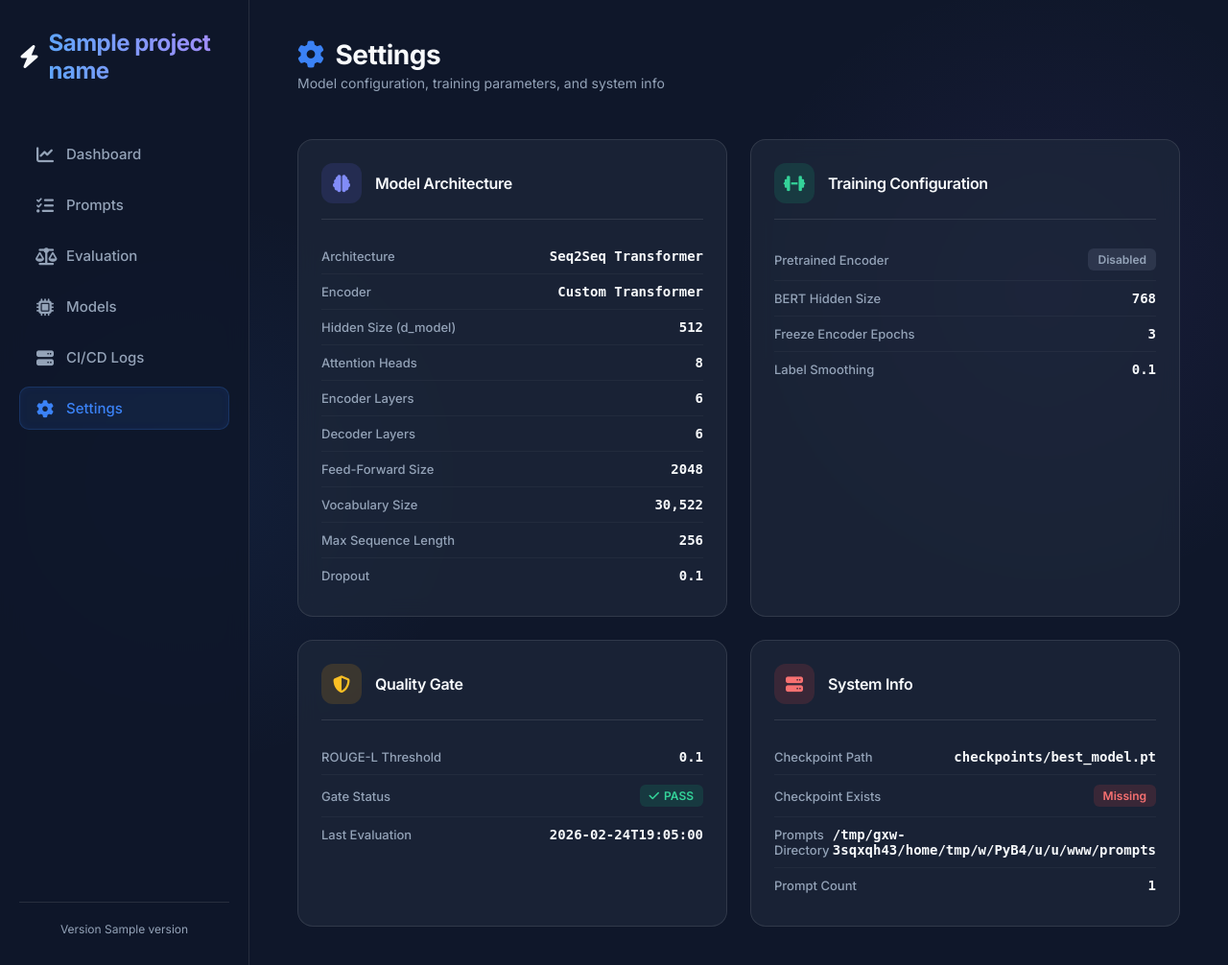
After one commit to v4run3/PromptOps, a FastAPI app: template app/templates/settings.html in a window 1280 px wide. The commit adds this page. Shown: the whole page at 96% size. Run offline with FastAPI, Linux system fonts and the light colour scheme; the template is opened without the code that fills it: most values are stand-ins (such as "Sample title", 1, 10 or a date in 2020).

Commit message:
feat: add Settings page with model config, quality gate, and system info

```diff
--- a/app/routes/api.py
+++ b/app/routes/api.py
@@ -73,3 +73,56 @@ async def metrics():
         "model_version": model_name if has_model else "No checkpoint found",
         "phase": phase,
     }
+
+
+@router.get("/settings")
+async def settings():
+    """Return model configuration, training params, and system info."""
+    from model.config import ModelConfig
+    config = ModelConfig()
+
+    # Read eval results for quality gate info
+    eval_data = {}
+    if EVAL_RESULTS_PATH.exists():
+        try:
+            with open(EVAL_RESULTS_PATH, "r") as f:
+                eval_data = json.load(f)
+        except (json.JSONDecodeError, KeyError):
+            pass
+
+    # Count prompts
+    prompt_count = 0
+    if PROMPTS_DIR.exists():
+        prompt_count = len(list(PROMPTS_DIR.glob("*.yaml")))
+
+    return {
+        "architecture": {
+            "type": "Seq2Seq Transformer",
+            "encoder": "BERT-base-uncased" if config.use_pretrained_encoder else "Custom Transformer",
+            "d_model": config.d_model,
+            "n_heads": config.n_heads,
+            "n_encoder_layers": config.n_encoder_layers,
+            "n_decoder_layers": config.n_decoder_layers,
+            "d_ff": config.d_ff,
+            "vocab_size": config.vocab_size,
+            "max_seq_len": config.max_seq_len,
+            "dropout": config.dropout,
+        },
+        "training": {
+            "use_pretrained_encoder": config.use_pretrained_encoder,
+            "bert_hidden_size": config.bert_hidden_size,
+            "freeze_encoder_epochs": config.freeze_encoder_epochs,
+            "label_smoothing": config.label_smoothing,
+        },
+        "quality_gate": {
+            "threshold": eval_data.get("threshold", 0.10),
+            "status": eval_data.get("quality_gate", "No data"),
+            "timestamp": eval_data.get("timestamp", None),
+        },
+        "system": {
+            "checkpoint_path": CHECKPOINT_PATH,
+            "checkpoint_exists": os.path.exists(CHECKPOINT_PATH),
+            "prompts_dir": str(PROMPTS_DIR),
+            "prompt_count": prompt_count,
+        },
+    }
--- a/app/static/style.css
+++ b/app/static/style.css
@@ -454,3 +454,131 @@ textarea:focus {
     50% { stroke-dasharray: 90, 150; stroke-dashoffset: -35; }
     100% { stroke-dasharray: 90, 150; stroke-dashoffset: -124; }
 }
+
+/* --- Page Titles (shared across pages) --- */
+.page-title {
+    font-size: 28px;
+    font-weight: 700;
+    letter-spacing: -0.5px;
+    display: flex;
+    align-items: center;
+    gap: 12px;
+}
+
+.page-title i {
+    color: var(--accent-primary);
+}
+
+.page-subtitle {
+    color: var(--text-muted);
+    font-size: 14px;
+    margin-top: 4px;
+}
+
+/* --- Settings Page --- */
+.settings-grid {
+    display: grid;
+    grid-template-columns: repeat(auto-fit, minmax(420px, 1fr));
+    gap: 24px;
+    animation: slideUp 0.6s ease-out backwards;
+    animation-delay: 0.2s;
+}
+
+.settings-card {
+    background: var(--bg-card);
+    backdrop-filter: blur(10px);
+    -webkit-backdrop-filter: blur(10px);
+    border: 1px solid var(--border-color);
+    border-radius: 16px;
+    padding: 24px;
+    transition: all 0.3s ease;
+}
+
+.settings-card:hover {
+    border-color: rgba(255, 255, 255, 0.15);
+    box-shadow: 0 8px 24px rgba(0, 0, 0, 0.15);
+}
+
+.settings-card-header {
+    display: flex;
+    align-items: center;
+    gap: 14px;
+    margin-bottom: 20px;
+    padding-bottom: 16px;
+    border-bottom: 1px solid var(--border-color);
+}
+
+.settings-card-icon {
+    width: 42px;
+    height: 42px;
+    border-radius: 12px;
+    display: flex;
+    align-items: center;
+    justify-content: center;
+    font-size: 18px;
+    flex-shrink: 0;
+}
+
+.settings-card-header h2 {
+    font-size: 16px;
+    font-weight: 600;
+    letter-spacing: -0.3px;
+}
+
+.settings-table {
+    display: flex;
+    flex-direction: column;
+    gap: 0;
+}
+
+.settings-row {
+    display: flex;
+    justify-content: space-between;
+    align-items: center;
+    padding: 10px 0;
+    border-bottom: 1px solid rgba(255, 255, 255, 0.04);
+}
+
+.settings-row:last-child {
+    border-bottom: none;
+}
+
+.settings-label {
+    color: var(--text-muted);
+    font-size: 13px;
+    font-weight: 500;
+}
+
+.settings-value {
+    color: var(--text-main);
+    font-size: 14px;
+    font-weight: 600;
+    font-family: 'JetBrains Mono', 'Fira Code', monospace;
+}
+
+/* --- Badges --- */
+.badge {
+    display: inline-flex;
+    align-items: center;
+    gap: 5px;
+    padding: 4px 10px;
+    border-radius: 6px;
+    font-size: 12px;
+    font-weight: 600;
+    font-family: 'Inter', sans-serif;
+}
+
+.badge-success {
+    background: rgba(16, 185, 129, 0.15);
+    color: #34d399;
+}
+
+.badge-error {
+    background: rgba(239, 68, 68, 0.15);
+    color: #f87171;
+}
+
+.badge-muted {
+    background: rgba(148, 163, 184, 0.15);
+    color: #94a3b8;
+}
--- /dev/null
+++ b/app/templates/settings.html
@@ -0,0 +1,238 @@
+<!DOCTYPE html>
+<html lang="en">
+<head>
+    <meta charset="UTF-8">
+    <meta name="viewport" content="width=device-width, initial-scale=1.0">
+    <title>{{ project_name }} — Settings</title>
+    <link rel="stylesheet" href="https://cdnjs.cloudflare.com/ajax/libs/font-awesome/6.4.0/css/all.min.css">
+    <link rel="stylesheet" href="/static/style.css">
+</head>
+<body>
+
+<div class="container">
+
+    <!-- Sidebar -->
+    <aside class="sidebar">
+        <div class="logo">
+            <i class="fa-solid fa-bolt"></i> <span>{{ project_name }}</span>
+        </div>
+
+        <nav>
+            <a href="/"><i class="fa-solid fa-chart-line"></i> Dashboard</a>
+            <a href="/prompts"><i class="fa-solid fa-list-check"></i> Prompts</a>
+            <a href="/evaluation"><i class="fa-solid fa-scale-balanced"></i> Evaluation</a>
+            <a href="/models"><i class="fa-solid fa-microchip"></i> Models</a>
+            <a href="#"><i class="fa-solid fa-server"></i> CI/CD Logs</a>
+            <a href="/settings" class="active"><i class="fa-solid fa-gear"></i> Settings</a>
+        </nav>
+
+        <div class="sidebar-footer">
+            <p>Version {{ version }}</p>
+        </div>
+    </aside>
+
+    <!-- Main Content -->
+    <main class="main-content">
+
+        <header class="topbar">
+            <div>
+                <h1 class="page-title"><i class="fa-solid fa-gear"></i> Settings</h1>
+                <p class="page-subtitle">Model configuration, training parameters, and system info</p>
+            </div>
+        </header>
+
+        <!-- Settings Grid -->
+        <div class="settings-grid">
+
+            <!-- Model Architecture -->
+            <section class="settings-card">
+                <div class="settings-card-header">
+                    <div class="settings-card-icon" style="background: rgba(99, 102, 241, 0.15); color: #818cf8;">
+                        <i class="fa-solid fa-brain"></i>
+                    </div>
+                    <h2>Model Architecture</h2>
+                </div>
+                <div class="settings-table">
+                    <div class="settings-row">
+                        <span class="settings-label">Architecture</span>
+                        <span class="settings-value" id="archType">—</span>
+                    </div>
+                    <div class="settings-row">
+                        <span class="settings-label">Encoder</span>
+                        <span class="settings-value" id="encoderType">—</span>
+                    </div>
+                    <div class="settings-row">
+                        <span class="settings-label">Hidden Size (d_model)</span>
+                        <span class="settings-value" id="dModel">—</span>
+                    </div>
+                    <div class="settings-row">
+                        <span class="settings-label">Attention Heads</span>
+                        <span class="settings-value" id="nHeads">—</span>
+                    </div>
+                    <div class="settings-row">
+                        <span class="settings-label">Encoder Layers</span>
+                        <span class="settings-value" id="encLayers">—</span>
+                    </div>
+                    <div class="settings-row">
+                        <span class="settings-label">Decoder Layers</span>
+                        <span class="settings-value" id="decLayers">—</span>
+                    </div>
+                    <div class="settings-row">
+                        <span class="settings-label">Feed-Forward Size</span>
+                        <span class="settings-value" id="dFF">—</span>
+                    </div>
+                    <div class="settings-row">
+                        <span class="settings-label">Vocabulary Size</span>
+                        <span class="settings-value" id="vocabSize">—</span>
+                    </div>
+                    <div class="settings-row">
+                        <span class="settings-label">Max Sequence Length</span>
+                        <span class="settings-value" id="maxSeqLen">—</span>
+                    </div>
+                    <div class="settings-row">
+                        <span class="settings-label">Dropout</span>
+                        <span class="settings-value" id="dropout">—</span>
+                    </div>
+                </div>
+            </section>
+
+            <!-- Training Configuration -->
+            <section class="settings-card">
+                <div class="settings-card-header">
+                    <div class="settings-card-icon" style="background: rgba(16, 185, 129, 0.15); color: #34d399;">
+                        <i class="fa-solid fa-dumbbell"></i>
+                    </div>
+                    <h2>Training Configuration</h2>
+                </div>
+                <div class="settings-table">
+                    <div class="settings-row">
+                        <span class="settings-label">Pretrained Encoder</span>
+                        <span class="settings-value" id="pretrainedEncoder">—</span>
+                    </div>
+                    <div class="settings-row">
+                        <span class="settings-label">BERT Hidden Size</span>
+                        <span class="settings-value" id="bertHidden">—</span>
+                    </div>
+                    <div class="settings-row">
+                        <span class="settings-label">Freeze Encoder Epochs</span>
+                        <span class="settings-value" id="freezeEpochs">—</span>
+                    </div>
+                    <div class="settings-row">
+                        <span class="settings-label">Label Smoothing</span>
+                        <span class="settings-value" id="labelSmoothing">—</span>
+                    </div>
+                </div>
+            </section>
+
+            <!-- Quality Gate -->
+            <section class="settings-card">
+                <div class="settings-card-header">
+                    <div class="settings-card-icon" style="background: rgba(245, 158, 11, 0.15); color: #fbbf24;">
+                        <i class="fa-solid fa-shield-halved"></i>
+                    </div>
+                    <h2>Quality Gate</h2>
+                </div>
+                <div class="settings-table">
+                    <div class="settings-row">
+                        <span class="settings-label">ROUGE-L Threshold</span>
+                        <span class="settings-value" id="threshold">—</span>
+                    </div>
+                    <div class="settings-row">
+                        <span class="settings-label">Gate Status</span>
+                        <span class="settings-value" id="gateStatus">—</span>
+                    </div>
+                    <div class="settings-row">
+                        <span class="settings-label">Last Evaluation</span>
+                        <span class="settings-value" id="lastEval">—</span>
+                    </div>
+                </div>
+            </section>
+
+            <!-- System Info -->
+            <section class="settings-card">
+                <div class="settings-card-header">
+                    <div class="settings-card-icon" style="background: rgba(239, 68, 68, 0.15); color: #f87171;">
+                        <i class="fa-solid fa-server"></i>
+                    </div>
+                    <h2>System Info</h2>
+                </div>
+                <div class="settings-table">
+                    <div class="settings-row">
+                        <span class="settings-label">Checkpoint Path</span>
+                        <span class="settings-value" id="ckptPath">—</span>
+                    </div>
+                    <div class="settings-row">
+                        <span class="settings-label">Checkpoint Exists</span>
+                        <span class="settings-value" id="ckptExists">—</span>
+                    </div>
+                    <div class="settings-row">
+                        <span class="settings-label">Prompts Directory</span>
+                        <span class="settings-value" id="promptsDir">—</span>
+                    </div>
+                    <div class="settings-row">
+                        <span class="settings-label">Prompt Count</span>
+                        <span class="settings-value" id="promptCount">—</span>
+                    </div>
+                </div>
+            </section>
+
+        </div>
+
+    </main>
+</div>
+
+<script>
+async function loadSettings() {
+    try {
+        const response = await fetch('/api/settings');
+        const data = await response.json();
+
+        // Model Architecture
+        document.getElementById('archType').textContent = data.architecture.type;
+        document.getElementById('encoderType').textContent = data.architecture.encoder;
+        document.getElementById('dModel').textContent = data.architecture.d_model;
+        document.getElementById('nHeads').textContent = data.architecture.n_heads;
+        document.getElementById('encLayers').textContent = data.architecture.n_encoder_layers;
+        document.getElementById('decLayers').textContent = data.architecture.n_decoder_layers;
+        document.getElementById('dFF').textContent = data.architecture.d_ff;
+        document.getElementById('vocabSize').textContent = data.architecture.vocab_size.toLocaleString();
+        document.getElementById('maxSeqLen').textContent = data.architecture.max_seq_len;
+        document.getElementById('dropout').textContent = data.architecture.dropout;
+
+        // Training Config
+        const pe = data.training.use_pretrained_encoder;
+        document.getElementById('pretrainedEncoder').innerHTML = pe
+            ? '<span class="badge badge-success">Enabled (BERT)</span>'
+            : '<span class="badge badge-muted">Disabled</span>';
+        document.getElementById('bertHidden').textContent = data.training.bert_hidden_size;
+        document.getElementById('freezeEpochs').textContent = data.training.freeze_encoder_epochs;
+        document.getElementById('labelSmoothing').textContent = data.training.label_smoothing;
+
+        // Quality Gate
+        document.getElementById('threshold').textContent = data.quality_gate.threshold;
+        const status = data.quality_gate.status;
+        document.getElementById('gateStatus').innerHTML = status === 'PASS'
+            ? '<span class="badge badge-success"><i class="fa-solid fa-check"></i> PASS</span>'
+            : status === 'FAIL'
+            ? '<span class="badge badge-error"><i class="fa-solid fa-xmark"></i> FAIL</span>'
+            : '<span class="badge badge-muted">No data</span>';
+        document.getElementById('lastEval').textContent = data.quality_gate.timestamp || 'Never';
+
+        // System Info
+        document.getElementById('ckptPath').textContent = data.system.checkpoint_path;
+        document.getElementById('ckptExists').innerHTML = data.system.checkpoint_exists
+            ? '<span class="badge badge-success">Found</span>'
+            : '<span class="badge badge-error">Missing</span>';
+        document.getElementById('promptsDir').textContent = data.system.prompts_dir;
+        document.getElementById('promptCount').textContent = data.system.prompt_count;
+
+    } catch (error) {
+        console.error('Failed to load settings:', error);
+    }
+}
+
+document.addEventListener('DOMContentLoaded', loadSettings);
+</script>
+
+</body>
+</html>
```
Also changed, not shown: app/routes/dashboard.py (+8 -0 lines), app/templates/dashboard.html (+5 -5 lines).
